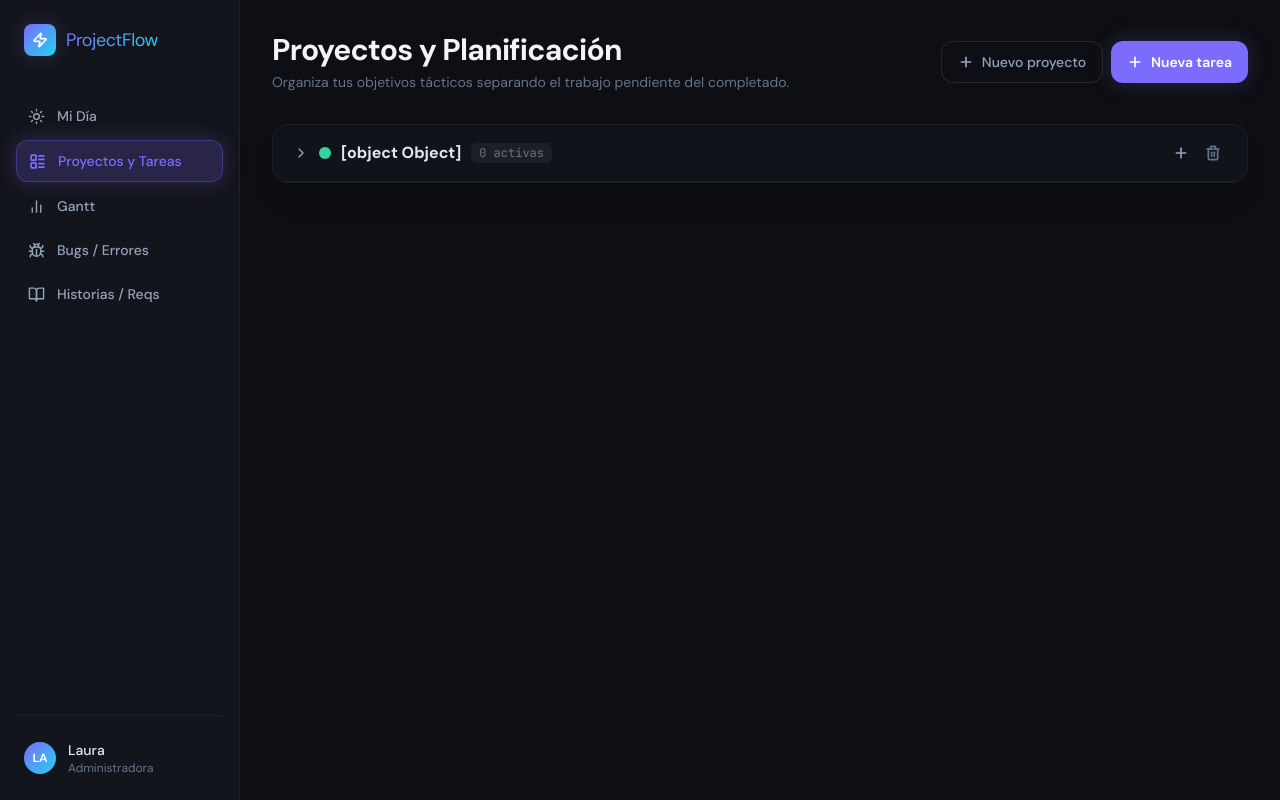
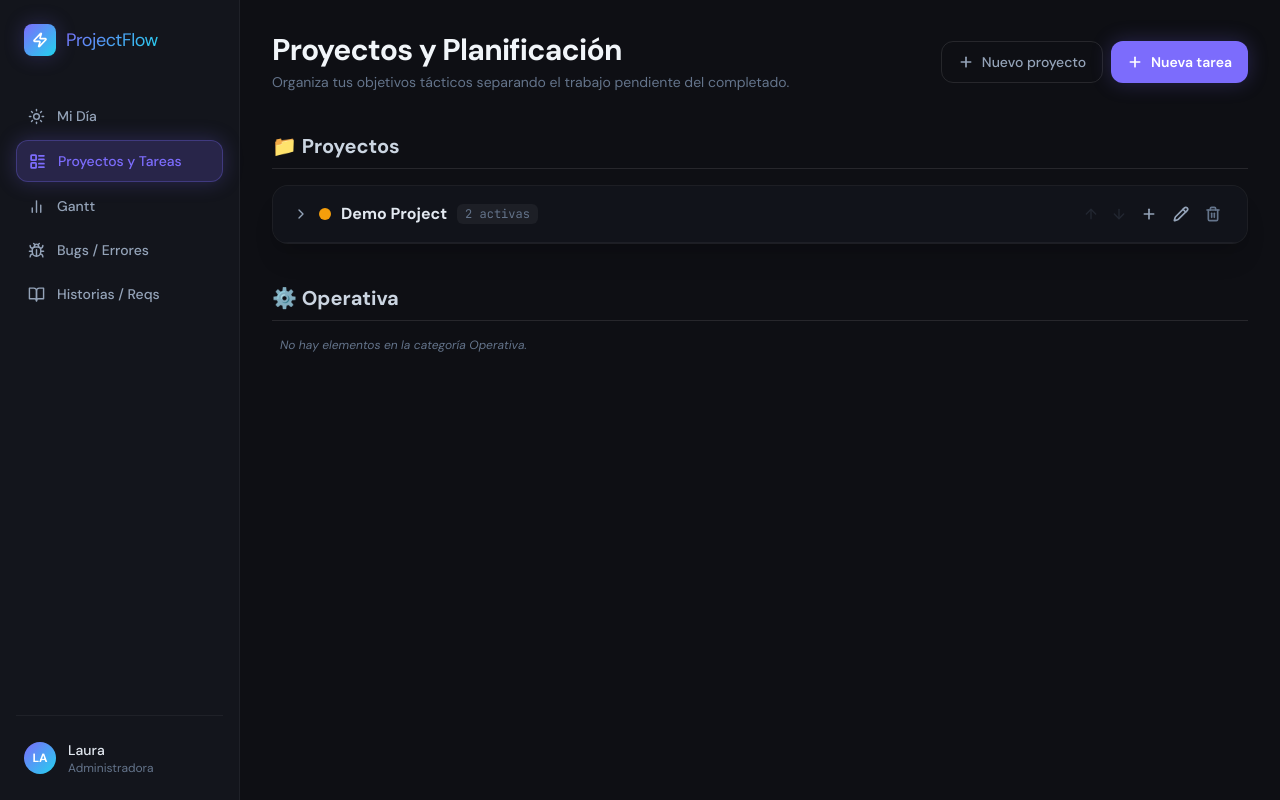
Before and after one commit to lauraamfresh-lab/task_manager_gantt_app, a React (Vite) app: page / in a window 1280 px wide. Both pictures are taken after a click on the button "Proyectos y Tareas". Built offline with nearby package versions, Linux system fonts and the light colour scheme.

Commit message:
fix: undo Proyectos y tareas fix

```diff
--- a/src/views/ProyectosYTareas.jsx
+++ b/src/views/ProyectosYTareas.jsx
@@ -1,6 +1,6 @@
 import React, { useState } from 'react'
 import { format, parseISO, isPast, isToday, differenceInDays } from 'date-fns'
-import { Plus, ExternalLink, Trash2, Pencil, ChevronDown, ChevronRight, CheckSquare, Square, FileText, Sun } from 'lucide-react'
+import { Plus, ExternalLink, Trash2, Pencil, ChevronDown, ChevronRight, CheckSquare, Square, FileText, Sun, ArrowUp, ArrowDown } from 'lucide-react'
 import { useTask, ESTADOS, ESTADO_CONFIG, getProjectColor } from '../context/TaskContext'
 import TaskModal from '../components/TaskModal'
 import ProjectModal from '../components/ProjectModal'
@@ -227,8 +227,9 @@ function TareaRow({ tarea, i, tareasLength, onEdit }) {
   )
 }
 
-function ProyectoGroup({ proyecto, tareas, onAdd, onEdit }) {
-  const { dispatch } = useTask()
+function ProyectoGroup({ proyecto, tareas, index, totalProyectos, onAdd, onEdit, onEditProject }) {
+  const { state, dispatch } = useTask()
+  const col = getProjectColor(proyecto, state.proyectos)
   const [isCollapsed, setIsCollapsed] = useState(true)
   const [showCompleted, setShowCompleted] = useState(false)
 
@@ -286,21 +287,43 @@ function ProyectoGroup({ proyecto, tareas, onAdd, onEdit }) {
           <div className="text-slate-400">
             {isCollapsed ? <ChevronRight size={16} /> : <ChevronDown size={16} />}
           </div>
-          {/* MODIFICADO: Ahora el punto/bolita siempre es verde esmeralda */}
-          <span className="w-3 h-3 rounded-full bg-emerald-400" />
+          <span className={`w-3 h-3 rounded-full`} style={{ backgroundColor: col.accent }} />
           <h3 className="font-display font-bold text-slate-200 text-base">{proyecto}</h3>
           <span className="text-xs font-mono text-slate-500 bg-white/5 px-2 py-0.5 rounded-md">
             {tareasActivas.length} activas {tareasCompletadas.length > 0 && `· ${tareasCompletadas.length} hechas`}
           </span>
         </div>
 
-        <div className="flex items-center gap-1">
+        <div className="flex items-center gap-1" onClick={(e) => e.stopPropagation()}>
           <button
-            onClick={(e) => { e.stopPropagation(); onAdd(proyecto); }}
+            onClick={() => dispatch({ type: 'MOVE_PROJECT', payload: { index, direction: 'up' } })}
+            disabled={index === 0}
+            className="p-1 text-slate-500 hover:text-slate-300 disabled:opacity-20 disabled:cursor-not-allowed transition-colors"
+            title="Mover arriba"
+          >
+            <ArrowUp size={16} />
+          </button>
+          <button
+            onClick={() => dispatch({ type: 'MOVE_PROJECT', payload: { index, direction: 'down' } })}
+            disabled={index === totalProyectos - 1}
+            className="p-1 text-slate-500 hover:text-slate-300 disabled:opacity-20 disabled:cursor-not-allowed transition-colors"
+            title="Mover abajo"
+          >
+            <ArrowDown size={16} />
+          </button>
+          <button
+            onClick={() => onAdd(proyecto)}
             className="p-1.5 rounded-lg text-slate-400 hover:text-slate-200 hover:bg-surface-600 transition-colors"
             title="Añadir tarea"
           >
             <Plus size={16} strokeWidth={2.5} />
+          </button>
+          <button
+            onClick={() => onEditProject(proyecto)}
+            className="p-1.5 rounded-lg text-slate-400 hover:text-slate-200 hover:bg-surface-600 transition-colors"
+            title="Editar proyecto/operativa"
+          >
+            <Pencil size={16} strokeWidth={2.5} />
           </button>
           <button
             onClick={handleDeleteProject}
@@ -374,15 +397,18 @@ function ProyectoGroup({ proyecto, tareas, onAdd, onEdit }) {
 export default function ProyectosYTareas() {
   const { state, dispatch } = useTask()
   const [projectModal, setProjectModal] = useState(false)
+  const [editProjectObj, setEditProjectObj] = useState(null)
   const [addModal, setAddModal] = useState(false)
   const [modal, setModal] = useState(null)
 
   const grouped = {}
-  if (state?.proyectos) state.proyectos.forEach(p => { grouped[p] = [] })
-  if (state?.tareas) state.tareas.forEach(t => { if (grouped[t.proyecto]) grouped[t.proyecto].push(t) })
+  state.proyectos.forEach(p => { grouped[p.nombre] = [] })
+  state.tareas.forEach(t => { if (grouped[t.proyecto]) grouped[t.proyecto].push(t) })
 
   const interceptarNuevaTarea = (nuevaTarea) => {
     if (nuevaTarea.historia && nuevaTarea.historia.trim() !== '') {
+      const projObj = state.proyectos.find(p => p.nombre === nuevaTarea.proyecto)
+      if (projObj && projObj.tipo === 'Proyecto') {
         dispatch({
           type: 'ADD_STORY',
           payload: {
@@ -393,10 +419,17 @@ export default function ProyectosYTareas() {
         })
       }
     }
+  }
+
+  const abrirEdicionProyecto = (nombreProyecto) => {
+    const target = state.proyectos.find(p => p.nombre === nombreProyecto)
+    setEditProjectObj(target)
+    setProjectModal(true)
+  }
 
   return (
-    <div className="p-8 animate-fade-in max-w-7xl mx-auto">
-      <div className="flex items-center justify-between gap-4 mb-8">
+    <div className="p-8 animate-fade-in max-w-7xl mx-auto space-y-10">
+      <div className="flex items-center justify-between gap-4 mb-4">
         <div>
           <h1 className="text-3xl font-display font-bold text-slate-100 tracking-tight">Proyectos y Planificación</h1>
           <p className="text-sm text-slate-500 mt-1">
@@ -413,14 +446,59 @@ export default function ProyectosYTareas() {
         </div>
       </div>
 
-      <div>
-        {Object.entries(grouped).map(([proyecto, tareas]) => (
-          <ProyectoGroup key={proyecto} proyecto={proyecto} tareas={tareas} onAdd={(p) => setModal({ proyecto: p })} onEdit={(t) => setModal({ editTask: t })} />
-        ))}
+      <div className="space-y-10">
+        <div className="space-y-4">
+          <h2 className="text-xl font-display font-bold text-slate-300 border-b border-white/10 pb-2">📁 Proyectos</h2>
+          {state.proyectos.map((p, index) => {
+            if (p.tipo !== 'Proyecto') return null;
+            return (
+              <ProyectoGroup
+                key={p.nombre}
+                proyecto={p.nombre}
+                tareas={grouped[p.nombre] || []}
+                index={index}
+                totalProyectos={state.proyectos.length}
+                onAdd={(proj) => setModal({ proyecto: proj })}
+                onEdit={(t) => setModal({ editTask: t })}
+                onEditProject={abrirEdicionProyecto}
+              />
+            )
+          })}
+          {state.proyectos.filter(p => p.tipo === 'Proyecto').length === 0 && (
+            <p className="text-xs text-slate-500 italic pl-2">No hay elementos en la categoría Proyectos.</p>
+          )}
+        </div>
+
+        <div className="space-y-4">
+          <h2 className="text-xl font-display font-bold text-slate-300 border-b border-white/10 pb-2">⚙️ Operativa</h2>
+          {state.proyectos.map((p, index) => {
+            if (p.tipo !== 'Operativa') return null;
+            return (
+              <ProyectoGroup
+                key={p.nombre}
+                proyecto={p.nombre}
+                tareas={grouped[p.nombre] || []}
+                index={index}
+                totalProyectos={state.proyectos.length}
+                onAdd={(proj) => setModal({ proyecto: proj })}
+                onEdit={(t) => setModal({ editTask: t })}
+                onEditProject={abrirEdicionProyecto}
+              />
+            )
+          })}
+          {state.proyectos.filter(p => p.tipo === 'Operativa').length === 0 && (
+            <p className="text-xs text-slate-500 italic pl-2">No hay elementos en la categoría Operativa.</p>
+          )}
+        </div>
       </div>
 
       {addModal && <TaskModal onClose={() => setAddModal(false)} onSave={interceptarNuevaTarea} />}
-      {projectModal && <ProjectModal onClose={() => setProjectModal(false)} />}
+      {projectModal && (
+        <ProjectModal
+          onClose={() => { setProjectModal(false); setEditProjectObj(null); }}
+          editProject={editProjectObj}
+        />
+      )}
       {modal && !modal.editTask && <TaskModal initialProyecto={modal.proyecto} onClose={() => setModal(null)} onSave={interceptarNuevaTarea} />}
       {modal?.editTask && <TaskModal editTask={modal.editTask} onClose={() => setModal(null)} />}
     </div>
```
Lines whose indentation alone changed are shown as unchanged.
